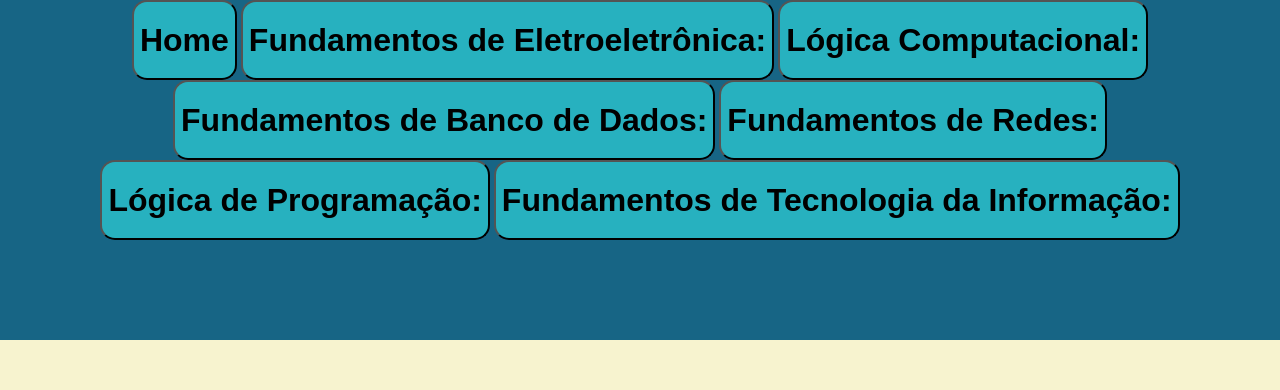
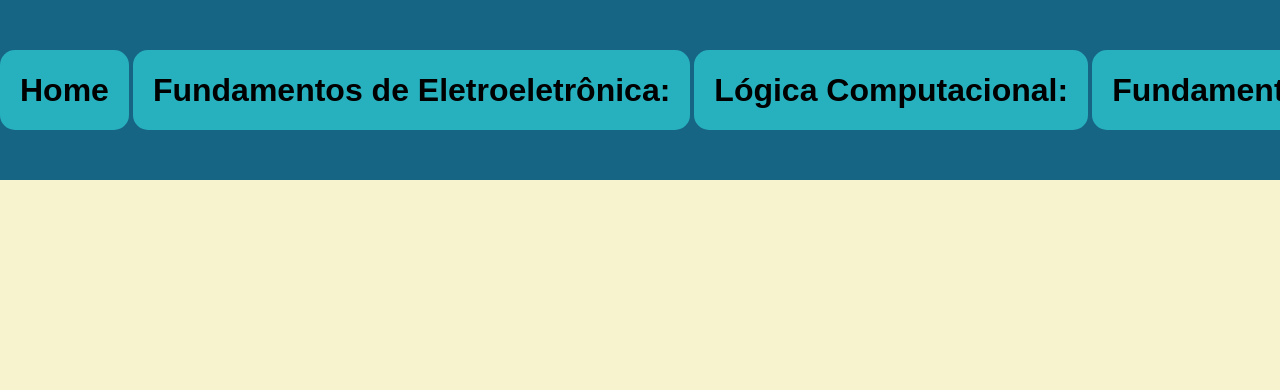
Before and after one commit to jpkeidann/Situa-o-de-aprendizagem, a plain HTML site: page index.html in a window 1280 px wide. Shown: the top 390 px of the page. Drawn offline with Linux system fonts and the light colour scheme; a web font is replaced by a local one.

Commit message:
ajeitando overflow

```diff
--- a/style.css
+++ b/style.css
@@ -5,26 +5,42 @@ body{
     margin: 0;
     padding: 0;
     background-color: #f7f3cf;
+    overflow: hidden;
 }
 
 #inicio{
     text-align: center;
 }
 
+
 header{
     padding-bottom: 100px;
-    margin-bottom: 220px ;
-    background-color: #176585 ;
-    overflow-x:scroll;
+    margin-bottom: 220px;
+    height: 80px;
+    background-color: #176585;
+    overflow-x: auto; /* Mudei para auto - mostra scroll só quando necessário */
+    overflow-y: hidden;
+    text-align: left;
+    white-space: nowrap; /* Impede quebra de linha dos botões */
 }
 
 header button{
+    margin-top: 50px;
     height: 80px;
+    padding: 0 20px; /* Adicionei padding horizontal */
     border-radius: 15px;
     background-color: #27b1bf;
     font-family: 'Garet', sans-serif;
     font-weight: 600;
     font-size: 2rem;
+    border: none;
+    cursor: pointer;
+    display: inline-block; /* Garante que fiquem em linha */
+    white-space: nowrap; /* Impede quebra de texto dentro do botão */
+}
+
+header button:hover{
+    background-color: #1f8a95;
 }
 
 h1{
```
